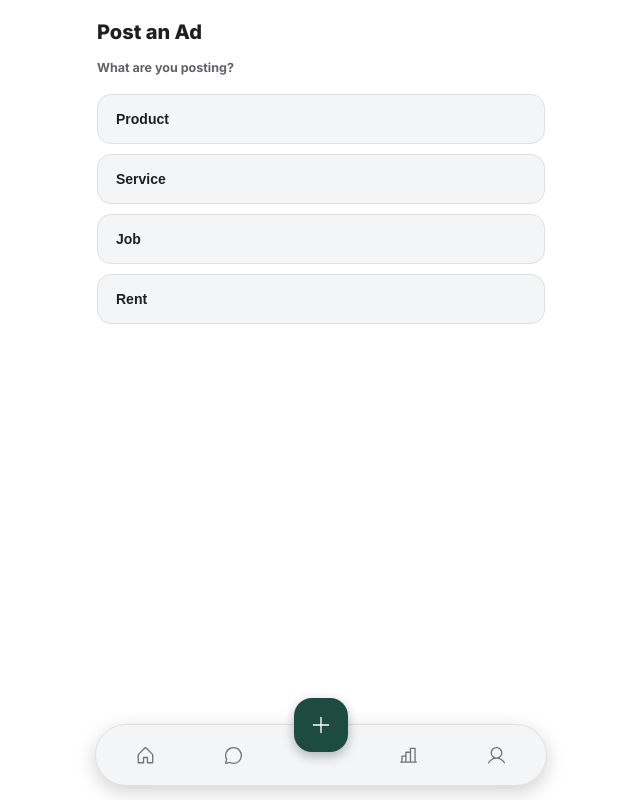
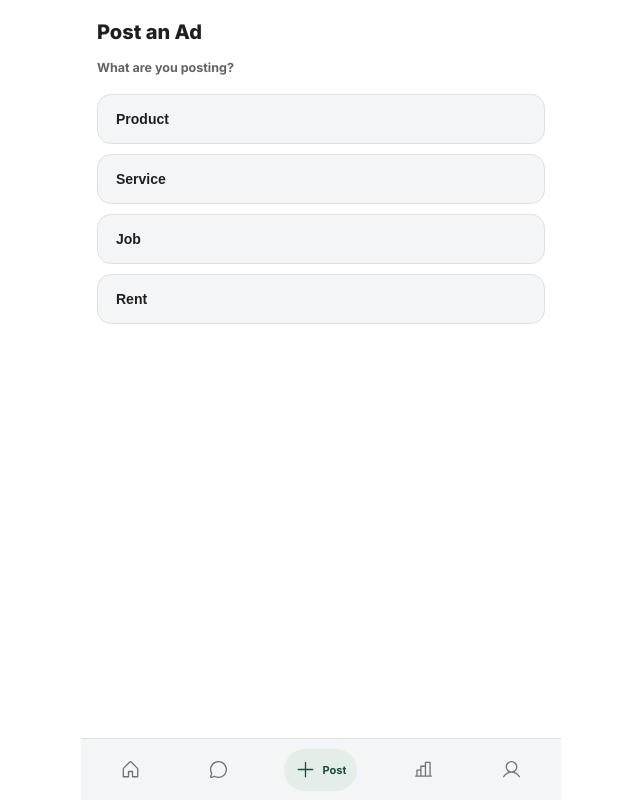
Before and after one commit to tazaragnerfirst-coder/holeta_gebeya, a React (Vite) app in the folder frontend/: page /post in a window 1280 px wide. Shown: the whole page, without its empty margins (319-959 px from the left). Built offline with nearby package versions, Linux system fonts and the light colour scheme; no server answers; the database is empty.

Commit message:
Bottom nav: switch to option B — edge-attached bar, no floating FAB; Post is a regular center tab, active tab shows icon+label in a pill (removes FAB/label overlap by design)

```diff
--- a/frontend/src/App.jsx
+++ b/frontend/src/App.jsx
@@ -250,25 +250,37 @@ function BottomNav() {
       <span className="nav-label">{label}</span>
     </NavLink>
   );
+  const postItem = onPostPage ? (
+    <button
+      type="button"
+      className="nav-item active"
+      onClick={() => { hapticImpact('light'); triggerPostAdSubmit(); }}
+    >
+      <span className="nav-icon-wrap">
+        <Icon key="up" name="arrowUp" size={21} className="nav-swap-icon" />
+      </span>
+      <span className="nav-label">Post</span>
+    </button>
+  ) : (
+    <NavLink
+      to="/post"
+      className={({ isActive }) => `nav-item ${isActive ? 'active' : ''}`}
+      onClick={() => hapticImpact('light')}
+    >
+      <span className="nav-icon-wrap">
+        <Icon key="plus" name="plus" size={21} className="nav-swap-icon" />
+      </span>
+      <span className="nav-label">Post</span>
+    </NavLink>
+  );
   return (
     <div className="bottom-nav-wrap">
       <nav className="bottom-nav">
         {item('/', 'Home', 'home')}
         {item('/chat', 'Chat', 'chat', totalUnread)}
-        <div className="nav-space-holder"></div>
+        {postItem}
         {item('/dashboard', 'Dashboard', 'chartBar')}
         {item('/profile', 'Profile', 'user')}
-        <div className="nav-fab-wrapper">
-          {onPostPage ? (
-            <button type="button" className="nav-fab" onClick={() => { hapticImpact('light'); triggerPostAdSubmit(); }}>
-              <Icon key="up" name="arrowUp" size={22} className="nav-fab-icon" />
-            </button>
-          ) : (
-            <NavLink to="/post" className="nav-fab" onClick={() => hapticImpact('light')}>
-              <Icon key="plus" name="plus" size={22} className="nav-fab-icon" />
-            </NavLink>
-          )}
-        </div>
       </nav>
     </div>
   );
--- a/frontend/src/styles/theme.css
+++ b/frontend/src/styles/theme.css
@@ -605,21 +605,16 @@ textarea.field{min-height:84px;resize:vertical;}
 .ci-track{stroke:var(--line);}
 .ci-arc{stroke:var(--primary);stroke-linecap:round;stroke-dasharray:56.5;stroke-dashoffset:20;transform-origin:center;animation:ppr-spin .9s linear infinite;}
 
-.bottom-nav-wrap{position:fixed;bottom:0;left:0;right:0;max-width:480px;margin:0 auto;z-index:50;padding:0 14px calc(14px + env(safe-area-inset-bottom,0px));}
-.bottom-nav{display:flex;align-items:center;position:relative;width:100%;height:62px;background:var(--surface);border:1px solid var(--line);border-radius:31px;padding:0 6px;box-shadow:0 6px 20px rgba(0,0,0,.18);}
+.bottom-nav-wrap{position:fixed;bottom:0;left:0;right:0;max-width:480px;margin:0 auto;z-index:50;}
+.bottom-nav{display:flex;align-items:center;justify-content:space-around;position:relative;width:100%;height:calc(62px + env(safe-area-inset-bottom,0px));background:var(--surface);border-top:1px solid var(--line);padding:0 6px env(safe-area-inset-bottom,0px);box-sizing:border-box;}
 .nav-icon-wrap{position:relative;display:flex;}
 .nav-dot{position:absolute;top:-2px;right:-5px;width:8px;height:8px;border-radius:50%;background:var(--accent);border:1.5px solid var(--surface);}
-.nav-item{flex:1;display:flex;flex-direction:row;align-items:center;justify-content:center;text-decoration:none;color:var(--ink-faint);height:42px;border-radius:21px;transition:background .2s ease,color .2s ease;}
+.nav-item{flex:0 0 auto;display:flex;flex-direction:row;align-items:center;justify-content:center;text-decoration:none;color:var(--ink-faint);height:42px;padding:0 11px;border-radius:21px;border:none;background:transparent;font:inherit;cursor:pointer;transition:background .2s ease,color .2s ease;}
 .nav-item.active{color:var(--primary);background:var(--primary-tint);}
 .nav-label{max-width:0;opacity:0;margin-left:0;overflow:hidden;white-space:nowrap;font-size:11px;font-weight:700;transition:max-width .22s ease,opacity .18s ease,margin-left .22s ease;}
 .nav-item.active .nav-label{max-width:70px;opacity:1;margin-left:6px;}
-.nav-space-holder{flex:1;height:100%;background:transparent;}
-.nav-fab-wrapper{position:absolute;left:50%;top:-32px;transform:translateX(-50%);width:64px;height:64px;background:transparent;display:flex;align-items:center;justify-content:center;z-index:50;}
-.nav-fab{width:54px;height:54px;background:var(--primary);border-radius:18px;display:flex;align-items:center;justify-content:center;text-decoration:none;color:#fff;box-shadow:0 4px 12px rgba(0,0,0,.28);transition:transform .12s ease;}
-.nav-fab:active{transform:scale(.92);}
-button.nav-fab{border:none;padding:0;cursor:pointer;font:inherit;}
 @keyframes fabIconIn{from{opacity:0;transform:scale(.5) rotate(-40deg);}to{opacity:1;transform:scale(1) rotate(0);}}
-.nav-fab-icon{animation:fabIconIn .22s ease both;}
+.nav-swap-icon{animation:fabIconIn .22s ease both;}
 
 /* --- FilterSheet --- */
 .sheet-overlay{position:fixed;inset:0;background:rgba(20,22,18,.45);display:flex;align-items:flex-end;justify-content:center;z-index:100;}
```
